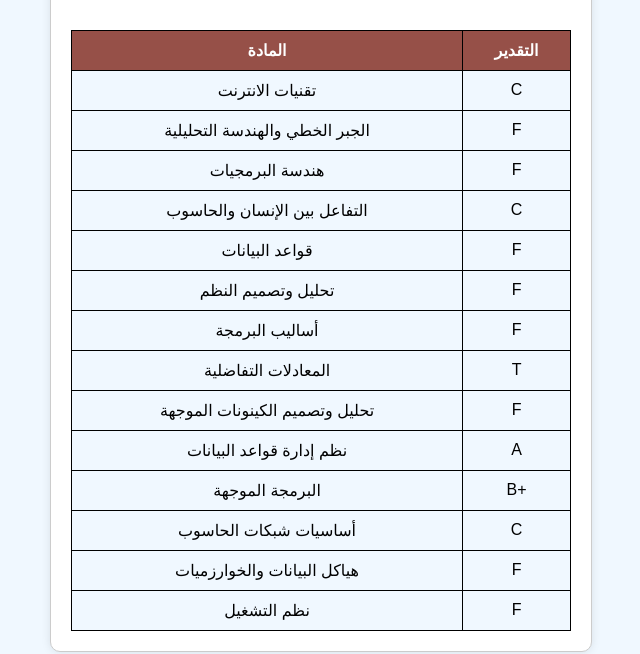
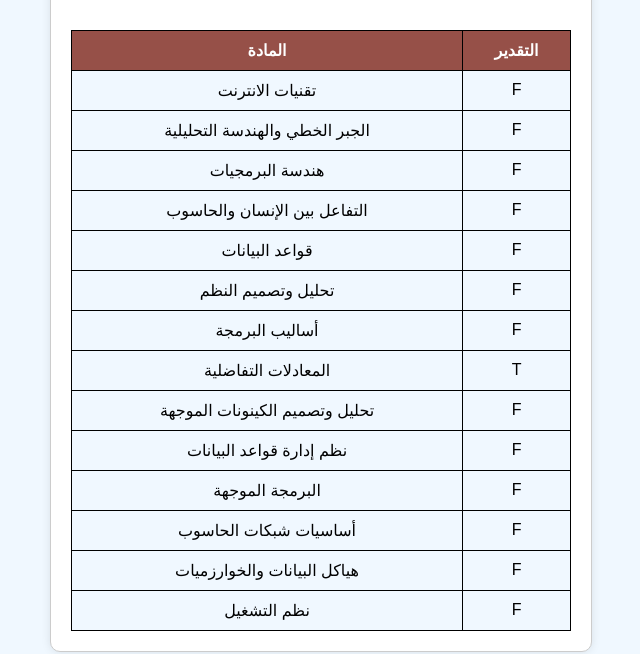
Before and after one commit to fox4kun/MU_7882717, a plain HTML site: page index.html in a window 1280 px wide. Both pictures are taken after a click on the button "بحث". Shown: the part 256-910 px from the top of the page, 319-959 px from the left. Drawn offline with Linux system fonts and the light colour scheme.

Commit message:
Update index.html

```diff
--- a/index.html
+++ b/index.html
@@ -109,7 +109,7 @@
         ];
 
         // درجات المواد (تجريبي)
-        const grades = ['C', 'F', 'F', 'C', 'F', 'F', 'F', 'T', 'F', 'A', 'B+', 'C', 'F', 'F'];
+        const grades = ['F', 'F', 'F', 'F', 'F', 'F', 'F', 'T', 'F', 'F', 'F', 'F', 'F', 'F'];
 
         // إنشاء جدول للنتائج
         subjects.forEach((subject, index) => {
```
